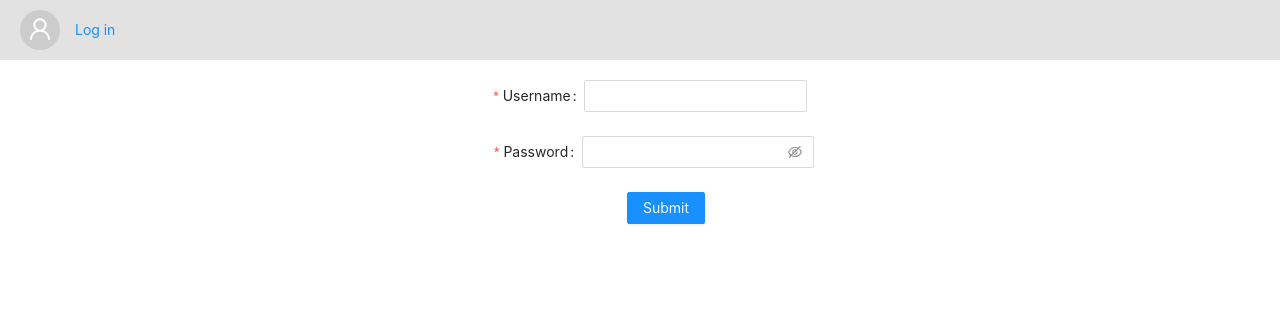
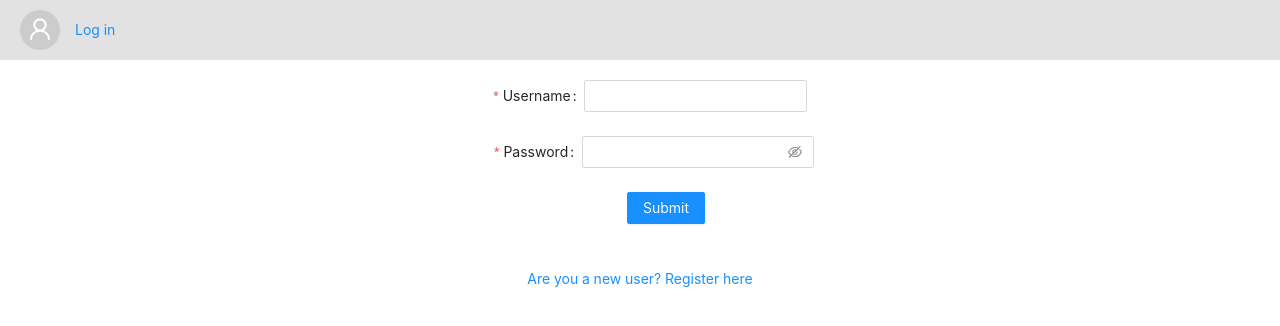
Before and after one commit to kseniia-grishchenko/kinder, a React (Create React App) app in the folder ui/: page /login in a window 1280 px wide. Shown: the top 326 px of the page. Built offline with nearby package versions, Linux system fonts and the light colour scheme.

Commit message:
use link for redirecting to registration view

```diff
--- a/ui/src/views/login/login.js
+++ b/ui/src/views/login/login.js
@@ -2,7 +2,8 @@ import React, { useEffect, useState } from "react";
 import { Button, Form, Input } from "antd";
 import "./login.css";
 import axios from "axios";
-import { useHistory } from "react-router-dom";
+import { Link, useHistory } from "react-router-dom";
+import Modal from "antd/es/modal/Modal";
 
 const Login = () => {
   const [username, setUsername] = useState("");
@@ -42,7 +43,10 @@ const Login = () => {
       );
       localStorage.setItem("customUser", JSON.stringify(customUser));
     } catch (error) {
-      console.log(error);
+      Modal.error({
+        title: "Something went wrong",
+        content: error.response.data.detail,
+      });
     }
   };
 
@@ -80,6 +84,7 @@ const Login = () => {
           </Button>
         </Form.Item>
       </Form>
+      <Link to={"/register"}>Are you a new user? Register here</Link>
     </div>
   );
 };
```
